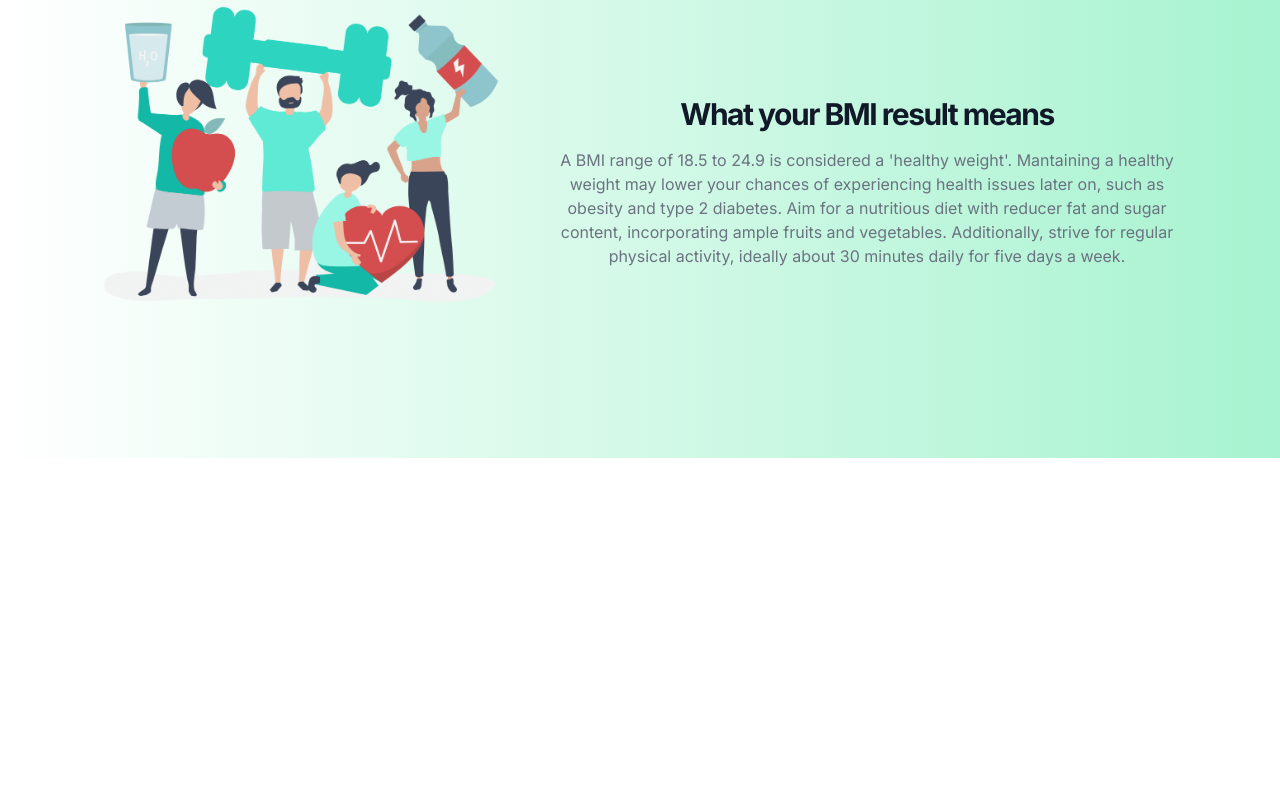
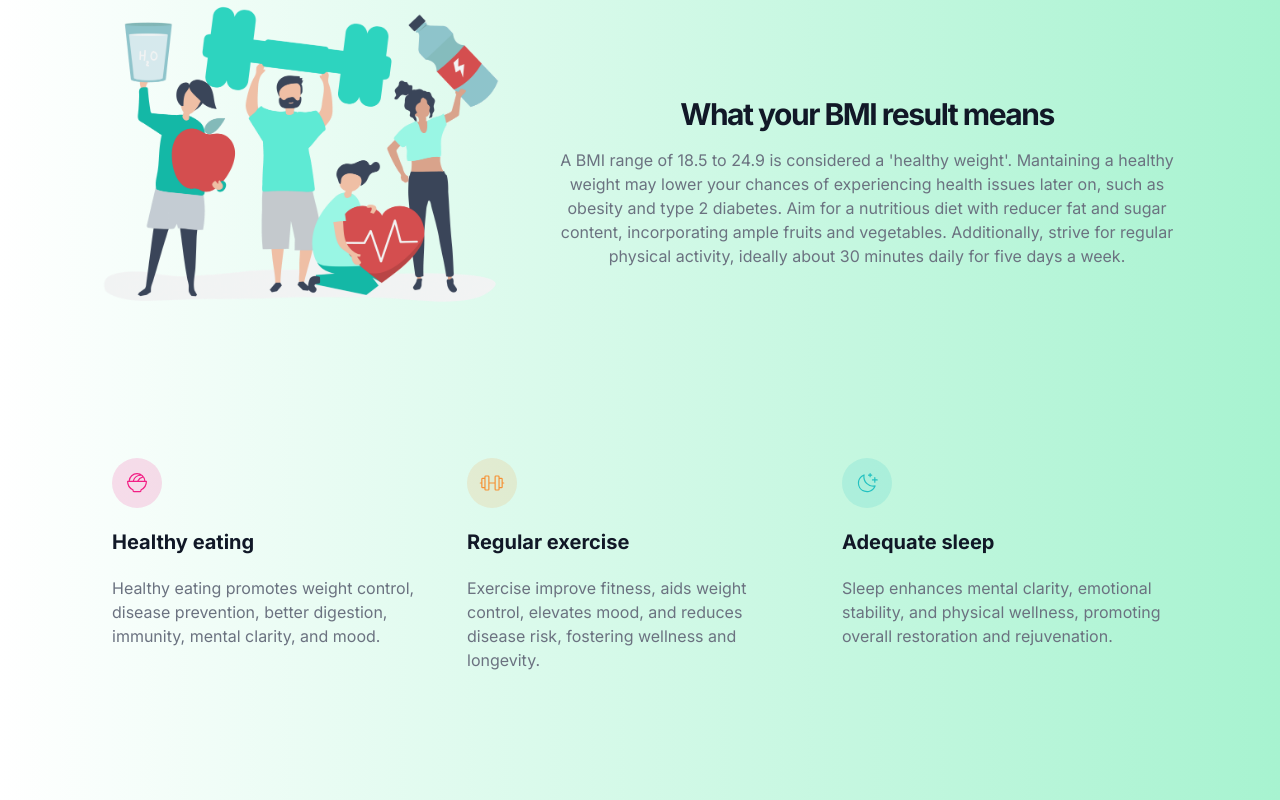
Before and after one commit to johncanero/shape-shift, a Next.js app: page / in a window 1280 px wide. Shown: the part 601-1401 px from the top of the page. Before the commit the page ends 1059 px from the top, so only its background shows below. Built offline with nearby package versions, Linux system fonts and the light colour scheme.

Commit message:
Add Medium Screens Flex

```diff
--- a/app/(site)/components/Main.tsx
+++ b/app/(site)/components/Main.tsx
@@ -1,9 +1,32 @@
 import Image from "next/image";
+
+import Health from "@/components/ui/healthy";
+
+const bodyText = [
+    {
+        title: 'Healthy eating',
+        description:
+            'Healthy eating promotes weight control, disease prevention, better digestion, immunity, mental clarity, and mood.',
+        src: './images/icon-eating.svg'
+    },
+    {
+        title: 'Regular exercise',
+        description:
+            'Exercise improve fitness, aids weight control, elevates mood, and reduces disease risk, fostering wellness and longevity.',
+        src: './images/icon-exercise.svg'
+    },
+    {
+        title: 'Adequate sleep',
+        description:
+            'Sleep enhances mental clarity, emotional stability, and physical wellness, promoting overall restoration and rejuvenation.',
+        src: './images/icon-sleep.svg'
+    }
+]
 
 const Main = () => {
     return (
         <div>
-            <div className='flex items-center gap-6 mb-10'>
+            <div className='md:flex items-center gap-6 mb-10'>
                 <Image
                     className='mx-auto mb-20'
                     src='/images/shapeShift/shapeShiftGroup.png'
@@ -27,6 +50,17 @@ const Main = () => {
                     </p>
                 </div>
             </div>
+
+            <div className='md:flex flex-col mb-20 md:flex-row'>
+                {bodyText.map(({ title, description, src }) => (
+                    <Health
+                        key={title}
+                        title={title}
+                        description={description}
+                        src={src}
+                    />
+                ))}
+            </div>
         </div>
      );
 }
--- a/app/layout.tsx
+++ b/app/layout.tsx
@@ -8,8 +8,8 @@ export const metadata: Metadata = {
   title: 'ShapeShift: Your BMI Companion',
   description: 'Your BMI Companion',
   icons: {
-    icon: '/images/shapeShiftIcon.png',
-    shortcut: '/images/shapeShiftIcon.png',
+    icon: '/images/shapeShift/shapeShiftIcon.png',
+    shortcut: '/images/shapeShift/shapeShiftIcon.png',
   },
 }
 
--- /dev/null
+++ b/components/ui/healthy.tsx
@@ -0,0 +1,16 @@
+/* eslint-disable @next/next/no-img-element */
+type HealthProps = {
+    src: string;
+    title: string;
+    description: string;
+};
+
+export default function Health({ src, title, description }: HealthProps) {
+    return (
+        <div className="p-6 space-y-5">
+            <img src={src} alt="" width={50} height={50} />
+            <h3 className="text-xl font-bold">{title}</h3>
+            <p className="text-gray-500">{description}</p>
+        </div>
+    );
+}
```
